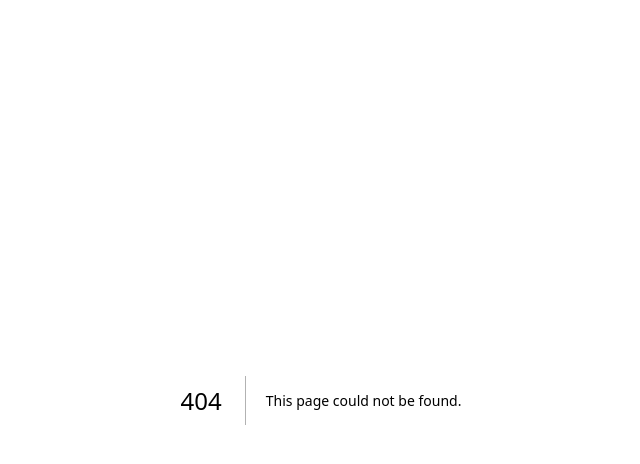
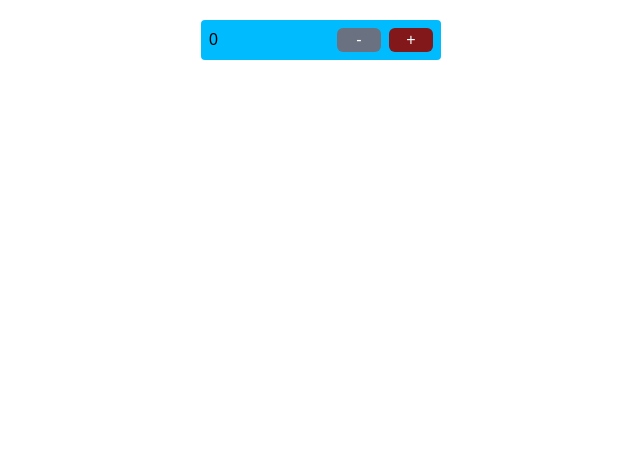
Before and after one commit to devaku/cprg306-assignments, a Next.js app: page /week-4 in a window 1280 px wide. Before the commit this address had no page. Shown: the top 464 px of the page, without its empty margins (319-959 px from the left). Built offline with nearby package versions, Linux system fonts and the light colour scheme.

Commit message:
Added week-4

```diff
--- a/app/page.js
+++ b/app/page.js
@@ -1,10 +1,19 @@
 import Link from 'next/link';
 export default function Home() {
 	return (
-		<div>
+		<div className="flex flex-col w-1/4 mx-auto mt-10 gap-2">
 			<h1>CPRG 306: Web Development 2 - Assignments</h1>
-			<Link href="/week-2">Week-2</Link>
-			<Link href="/week-3">Week-3</Link>
+			<div className="flex flex-col w-full">
+				<Link href="/week-2" className="hover:text-cyan-300">
+					Week-2
+				</Link>
+				<Link href="/week-3" className="hover:text-cyan-300">
+					Week-3
+				</Link>
+				<Link href="/week-4" className="hover:text-cyan-300">
+					Week-4
+				</Link>
+			</div>
 		</div>
 	);
 }
--- /dev/null
+++ b/app/week-4/new-item.js
@@ -0,0 +1,48 @@
+'use client';
+import { useState } from 'react';
+
+export default function NewItem() {
+	const [quantity, setQuantity] = useState(0);
+
+	function handleOnClick(e) {
+		if (e.target.name == 'decrement') {
+			if (quantity <= 0) {
+				// Do nothing
+				return;
+			} else {
+				setQuantity(quantity - 1);
+			}
+		} else {
+			setQuantity(quantity + 1);
+		}
+	}
+
+	return (
+		<div className="bg-sky-400 mx-auto p-2 w-1/5 text-black rounded-sm">
+			<div className="flex">
+				<div className="flex-grow">{quantity}</div>
+				<div className="flex justify-evenly text-white gap-2 w-24">
+					<button
+						onClick={handleOnClick}
+						name="decrement"
+						className={
+							(quantity <= 0
+								? 'bg-gray-500 cursor-not-allowed '
+								: 'bg-red-900 cursor-pointer ') +
+							'w-full rounded-md '
+						}
+					>
+						-
+					</button>
+					<button
+						onClick={handleOnClick}
+						name="increment"
+						className="bg-red-900 w-full rounded-md cursor-pointer"
+					>
+						+
+					</button>
+				</div>
+			</div>
+		</div>
+	);
+}
--- /dev/null
+++ b/app/week-4/page.js
@@ -0,0 +1,8 @@
+import NewItem from './new-item';
+export default function Page() {
+	return (
+		<main className="flex flex-col mx-10 my-5">
+			<NewItem></NewItem>
+		</main>
+	);
+}
```
